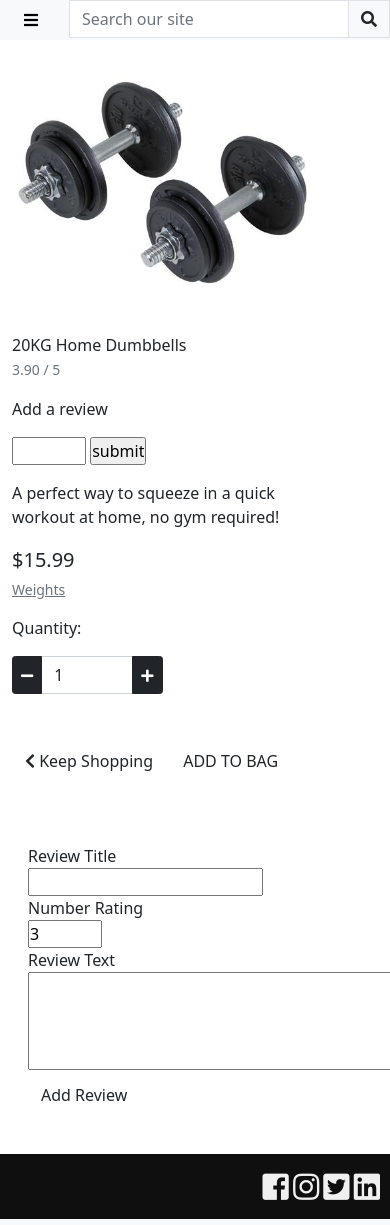
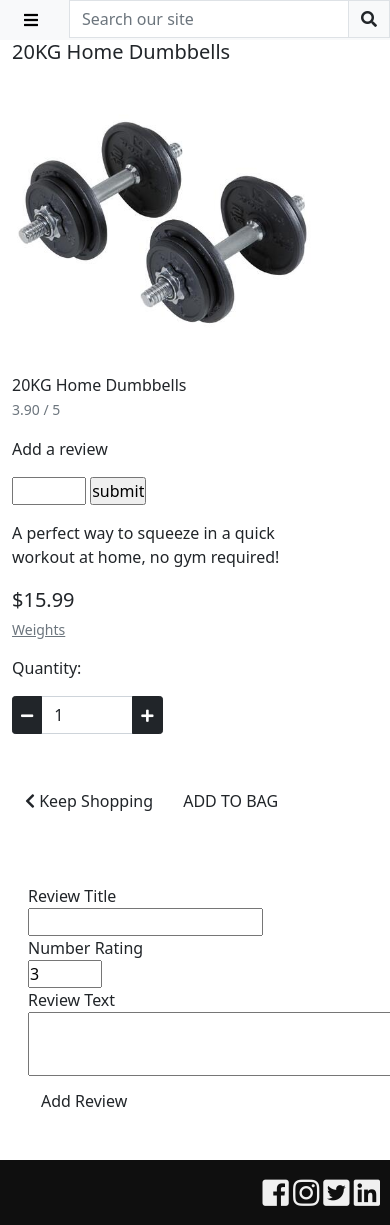
Before and after one commit to Code-Institute-Submissions/sgalway2086-MilestoneIV, a Django app: page /1/ in a window 390 px wide; the page is wider, and only the part inside the window is pictured. Run offline with Django 3.2, Linux system fonts and the light colour scheme; data comes from the database, SQL or seed files in the repository; data that the repository does not hold is empty; some libraries are stand-ins or nearby versions.

Commit message:
add styling to view product

```diff
--- a/shop/templates/shop/view_product.html
+++ b/shop/templates/shop/view_product.html
@@ -13,7 +13,7 @@
       <h5>Product Types</h5>
       {% include 'includes/shopnavlarge.html' %}
     </div>
-    <div class="container col-12 col-lg-9">
+    <div class="container col-12 col-lg-9 mobile-div-top">
       <h5>{{ product.name }}</h5>
       <div class = "row">
         <div class = "col-10 col-m-4">
@@ -127,7 +127,7 @@
             <span>Number Rating</span><br>
             <input value="3" min="1" max="5" type="number" name="rating"><br>
             <span>Review Text</span><br>
-            <textarea name="r_text" rows="4" cols="50"></textarea>
+            <textarea id = "review-text" name="r_text"></textarea>
             <div class="text-right">
                 <button class="btn btn-black rounded-0" type="submit">Add Review</button>
             </div>
--- a/static/css/base.css
+++ b/static/css/base.css
@@ -273,6 +273,11 @@
     min-height: calc(100% - 130px);
 }
 
+#review-text{
+    height: 4em;
+    width: 50em;
+}
+
 @media only screen and (max-width: 1150px) {
     #header-ul{
         display: inline;
@@ -357,4 +362,9 @@
         width: 96%;
         margin: 0px 2% 20px 2%;
     }
+
+    #review-text{
+        height: 4em;
+        width: 30em;
+    }
 }
```
